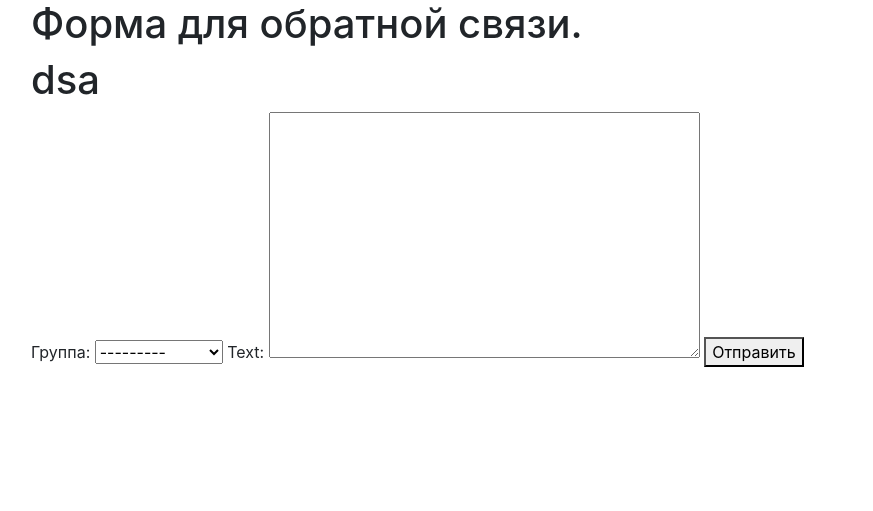
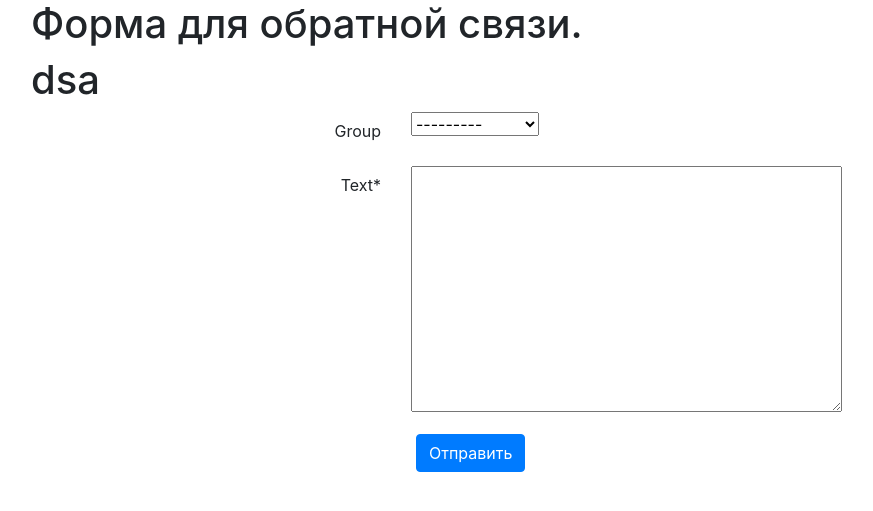
Before and after one commit to Aleksandr-Abramov/hw03_forms, a Django app: page /new/ in a window 1280 px wide. Shown: the top 511 px of the page, without its empty margins (54-927 px from the left). Run offline with Django 3.2, Linux system fonts and the light colour scheme; tables that the repository leaves empty hold one stand-in row (values such as "Sample post"); some libraries are stand-ins or nearby versions.

Commit message:
update dz hw03_forms_v.0.2

```diff
--- a/posts/forms.py
+++ b/posts/forms.py
@@ -1,9 +1,21 @@
 from django import forms
+from django.forms import ModelForm
+
 from .models import Group
+from .models import Post
 
-class PostForm(forms.Form):
-    group = forms.ModelChoiceField(queryset=Group.objects.all(),
-                                   label="Группа",
-                                   required=False
-                                   )
-    text = forms.CharField(widget=forms.Textarea)
+#Максим, здравствуйте. Сохранил старый вариант создания формы в комментариях. Как напоминание. Прошу, не осуждать.)
+# class PostForm(forms.Form):
+#     group = forms.ModelChoiceField(queryset=Group.objects.all(),
+#                                    label="Группа",
+#                                    required=False
+#                                    )
+#     text = forms.CharField(widget=forms.Textarea)
+
+class PostForm(ModelForm):
+    class Meta:
+        model = Post
+        fields = ["group", "text"]
+        widgets = {
+            "text": forms.Textarea()
+        }
--- a/posts/urls.py
+++ b/posts/urls.py
@@ -1,11 +1,10 @@
 from django.urls import path
-
 
 from . import views
 
 urlpatterns = [
     path("", views.index, name="index"),
-    path('new/', views.new_post, name="new_post"),
+    path("new/", views.new_post, name="new_post"),
     path("group/<slug:slug>/", views.group_posts, name="group_posts"),
 
 ]
--- a/posts/views.py
+++ b/posts/views.py
@@ -11,19 +11,15 @@ def index(request):
 
 
 def new_post(request):
+    #Максим, я просто не представляю, как можно написать иначе функцию в концепции "Guard Block".
+    #Статью прочел, буду следовать. Но, в этом случае...
     if request.method == "POST":
-
         form = PostForm(request.POST)
         if form.is_valid():
-            group = form.cleaned_data["group"]
-            text = form.cleaned_data["text"]
-            author = request.user
-            Post.objects.create(group=group,
-                                text=text,
-                                author=author
-                                )
+            post = form.save(commit=False)
+            post.author = request.user
+            post.save()
             return redirect("index")
-
         return render(request, 'index.html', {'form': form})
 
     form = PostForm()
@@ -34,3 +30,24 @@ def group_posts(request, slug):
     group = get_object_or_404(Group, slug=slug)
     posts = group.posts.all()[:12]
     return render(request, "group.html", {"group": group, "posts": posts})
+
+#Максим, здравствуйте. Сохранил старый вариант создания формы в комментариях. Как напоминание. Прошу, не осуждать.)
+
+# def new_post(request):
+#     if request.method == "POST":
+#
+#         form = PostForm(request.POST)
+#         if form.is_valid():
+#             group = form.cleaned_data["group"]
+#             text = form.cleaned_data["text"]
+#             author = request.user
+#             Post.objects.create(group=group,
+#                                 text=text,
+#                                 author=author
+#                                 )
+#             return redirect("index")
+#
+#         return render(request, 'index.html', {'form': form})
+#
+#     form = PostForm()
+#     return render(request, "new.html", {"form": form})
--- a/templates/group.html
+++ b/templates/group.html
@@ -1,6 +1,6 @@
 {% extends "base.html" %}
-{% block title %}Записи сообщества {{group.title}}{% endblock %}
-{% block header %} <h1> {{group.title}} </h1> {% endblock %}
+{% block title %}Записи сообщества {{ group.title }}{% endblock %}
+{% block header %} {{ group.title }}  {% endblock %}
 
 {% block content %}
     <p>{{ group.description }}</p>
@@ -11,6 +11,6 @@
         <p>
             {{ post.text|linebreaksbr }}
         </p>
-        {% if not forloop.last %}<hr>{% endif %}
+    <hr>
     {% endfor %}
 {% endblock %}
--- a/templates/new.html
+++ b/templates/new.html
@@ -3,12 +3,26 @@
 {% block header %}Форма для обратной связи.{% endblock %}
 {% block content %}
     <h1>dsa</h1>
+
     <form method="post">
-        {% csrf_token %}
-        {{ form.group.label_tag }}
-        {{ form.group }}
-        {{ form.text.label_tag }}
-        {{ form.text }}
-        <button type="submit">Отправить</button>
-    </form>
+                    {% csrf_token %}
+
+                    {% for field in form %}
+                        <div class="form-group row" aria-required={% if field.field.required %}"true"{% else %}"false"{% endif %}>
+                                <label for="{{ field.id_for_label }}" class="col-md-4 col-form-label text-md-right">{{ field.label }}{% if field.field.required %}<span class="required">*</span>{% endif %}</label>
+                                <div class="col-md-6">
+                                    {{ field }}
+                                    {% if field.help_text %}
+                                    <small id="{{ field.id_for_label }}-help" class="form-text text-muted">{{ field.help_text|safe }}</small>
+                                    {% endif %}
+                                </div>
+                        </div>
+                    {% endfor %}
+
+                    <div class="col-md-6 offset-md-4">
+                            <button type="submit" class="btn btn-primary">
+                                Отправить
+                            </button>
+                    </div>
+                </form>
 {% endblock %}
```
Also changed, not shown: 2 other files.
